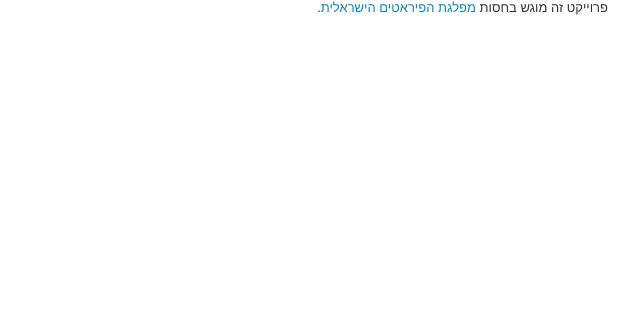
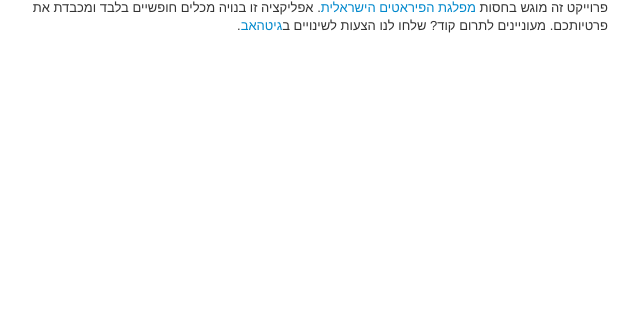
Before and after one commit to israelipirates/openwifi, a Flask app: page / in a window 1280 px wide. Shown: the part 472-800 px from the top of the page, without its empty margins (322-962 px from the left). Run offline with Flask 2, Linux system fonts and the light colour scheme; some libraries are stand-ins or nearby versions.

Commit message:
added github link

```diff
--- a/templates/index.html
+++ b/templates/index.html
@@ -49,7 +49,7 @@
       </ul>
       <button class="btn" data-toggle="modal" href="#add-hotspot-modal">הוספה</button>
       <div id="map_canvas" class="canvas"></div>
-      <p>פרוייקט זה מוגש בחסות <a href="http://israelipirates.org.il">מפלגת הפיראטים הישראלית</a>.</p>
+      <p>פרוייקט זה מוגש בחסות <a href="http://israelipirates.org.il">מפלגת הפיראטים הישראלית</a>. אפליקציה זו בנויה מכלים חופשיים בלבד ומכבדת את פרטיותכם. מעוניינים לתרום קוד? שלחו לנו הצעות לשינויים ב<a href="https://github.com/israelipirates/openwifi">גיטהאב</a>.</p>
     </div>
   </div>
 
```
